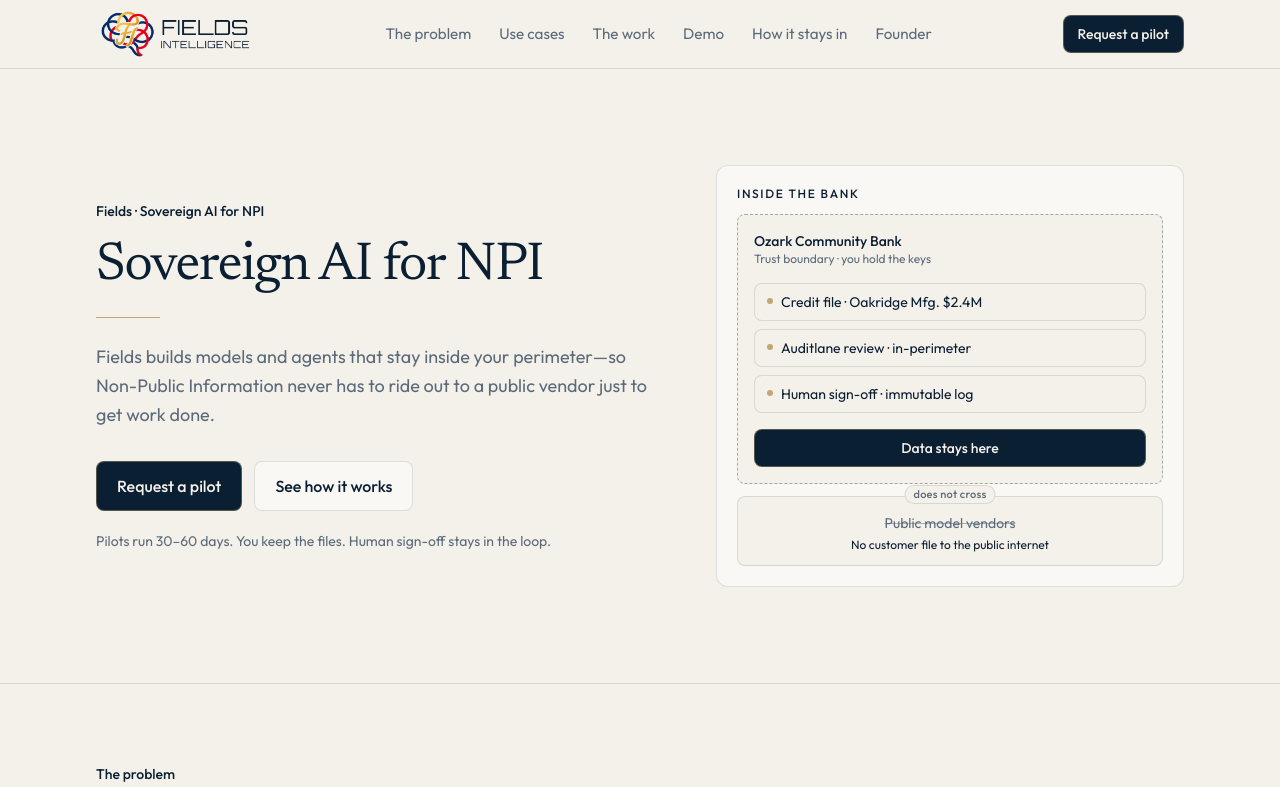
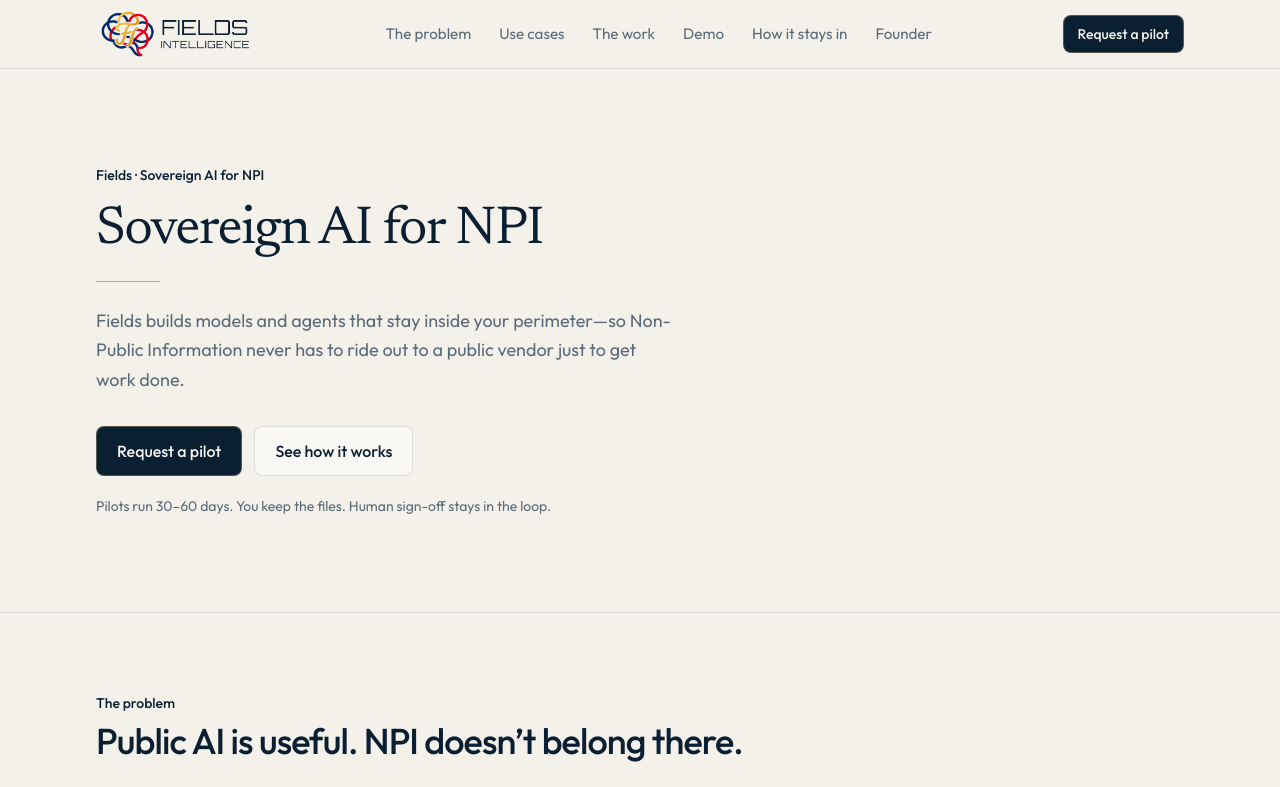
Before and after one commit to fieldsintelligence/fields-intelligence-web, a Next.js app: page / in a window 1280 px wide. Shown: the top 787 px of the page. Built offline with nearby package versions, Linux system fonts and the light colour scheme.

Commit message:
Remove bank mock from hero
Keep the homepage hero text-only and full-width while preserving the industry use-case mocks.

```diff
--- a/components/Hero.tsx
+++ b/components/Hero.tsx
@@ -4,8 +4,8 @@ import { site } from "@/lib/site";
 export function Hero() {
   return (
     <section className="relative overflow-hidden border-b border-line bg-chalk">
-      <div className="mx-auto grid max-w-6xl items-center gap-12 px-5 py-16 sm:px-8 sm:py-20 lg:grid-cols-[minmax(0,1.1fr)_minmax(0,0.9fr)] lg:py-24">
-        <div>
+      <div className="mx-auto max-w-6xl px-5 py-16 sm:px-8 sm:py-20 lg:py-24">
+        <div className="max-w-3xl">
           <p className="text-sm font-medium text-navy">
             {site.name} · {site.tagline}
           </p>
@@ -40,61 +40,7 @@ export function Hero() {
             the loop.
           </p>
         </div>
-
-        <HeroBoundaryCard />
       </div>
     </section>
   );
 }
-
-function HeroBoundaryCard() {
-  return (
-    <aside
-      className="rounded-xl border border-line bg-cream p-4 sm:p-5"
-      aria-label="Trust boundary illustration"
-    >
-      <p className="text-xs font-medium uppercase tracking-[0.14em] text-navy">
-        Inside the bank
-      </p>
-      <div className="mt-3 rounded-lg border border-dashed border-navy/35 bg-paper p-4">
-        <p className="text-sm font-medium text-navy">Ozark Community Bank</p>
-        <p className="text-xs text-slate">Trust boundary · you hold the keys</p>
-        <ul className="mt-4 space-y-2">
-          {[
-            "Credit file · Oakridge Mfg. $2.4M",
-            "Auditlane review · in-perimeter",
-            "Human sign-off · immutable log",
-          ].map((item) => (
-            <li
-              key={item}
-              className="flex items-start gap-2 rounded-lg border border-line bg-chalk px-3 py-2 text-sm text-navy"
-            >
-              <span
-                aria-hidden="true"
-                className="mt-1.5 h-1.5 w-1.5 shrink-0 rounded-full bg-brass"
-              />
-              {item}
-            </li>
-          ))}
-        </ul>
-        <p className="mt-4 rounded-lg border border-brass/40 bg-navy px-3 py-2 text-center text-sm font-medium text-chalk">
-          Data stays here
-        </p>
-      </div>
-      <div className="relative mt-3 rounded-lg border border-line bg-paper px-4 py-3">
-        <div
-          aria-hidden="true"
-          className="absolute -top-3 left-1/2 -translate-x-1/2 rounded-full border border-line bg-paper px-2 text-[11px] font-medium tracking-wide text-slate"
-        >
-          does not cross
-        </div>
-        <p className="pt-1 text-center text-sm text-slate line-through decoration-slate/50">
-          Public model vendors
-        </p>
-        <p className="mt-1 text-center text-xs text-navy">
-          No customer file to the public internet
-        </p>
-      </div>
-    </aside>
-  );
-}
```
